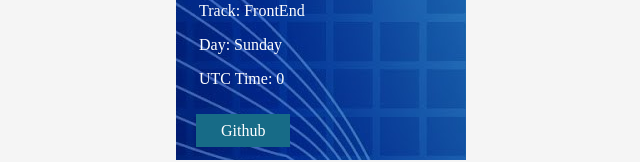
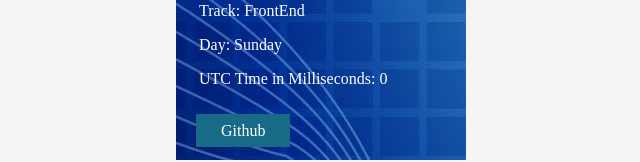
Before and after one commit to hakkym00/HNGs_stageOne, a plain HTML site: page index.html in a window 1280 px wide. Shown: the part 470-632 px from the top of the page, without its empty margins (319-959 px from the left). Drawn offline with Linux system fonts and the light colour scheme.

Commit message:
final commit

```diff
--- a/index.html
+++ b/index.html
@@ -21,7 +21,9 @@
           <p data-testid="slackUserName">Name: Hakkym</p>
           <p data-testid="myTrack">Track: FrontEnd</p>
           <p data-testid="currentDayOfTheWeek">Day: <span id="day"></span></p>
-          <p data-testid="currentUTCTime">UTC Time: <span id="time"></span></p>
+          <p data-testid="currentUTCTime">
+            UTC Time in Milliseconds: <span id="time"></span>
+          </p>
         </div>
         <div id="button">
           <a
```
